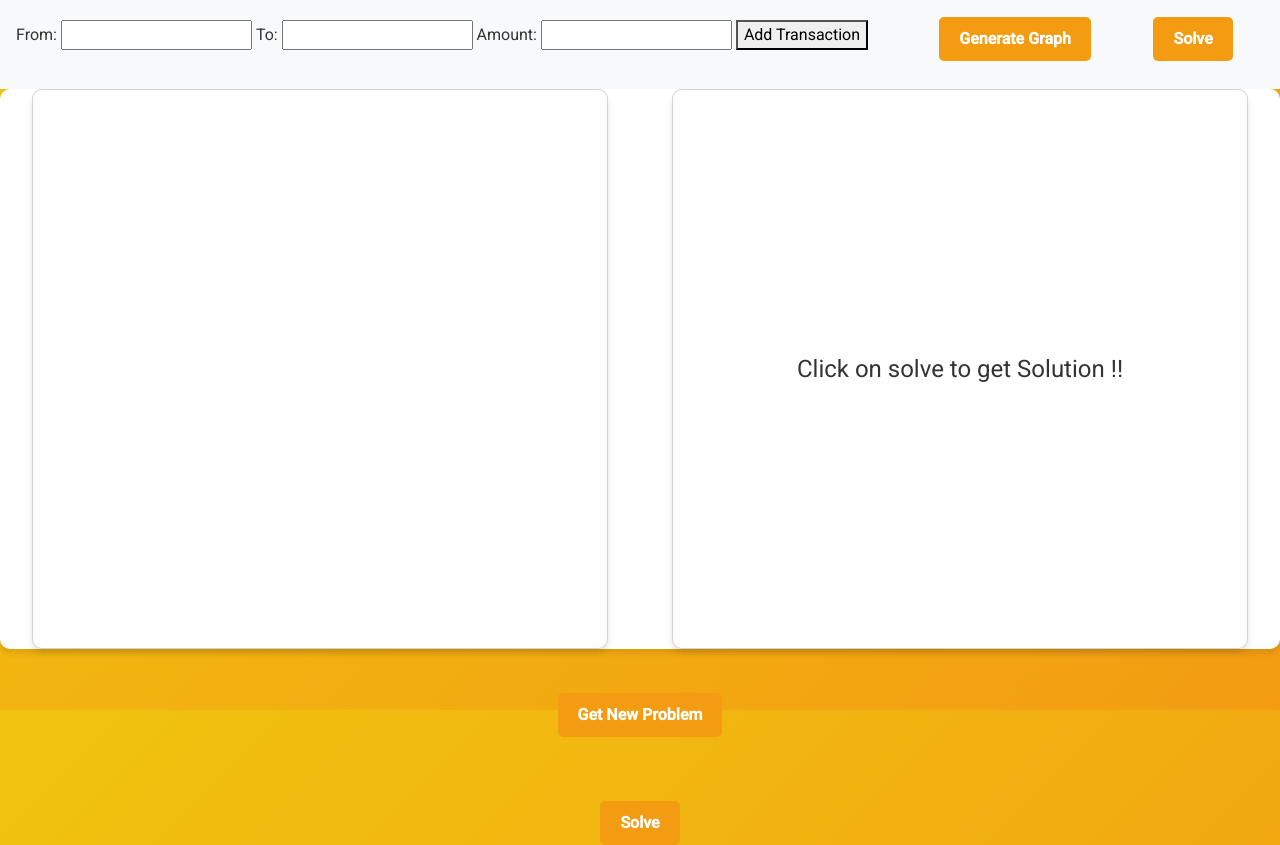
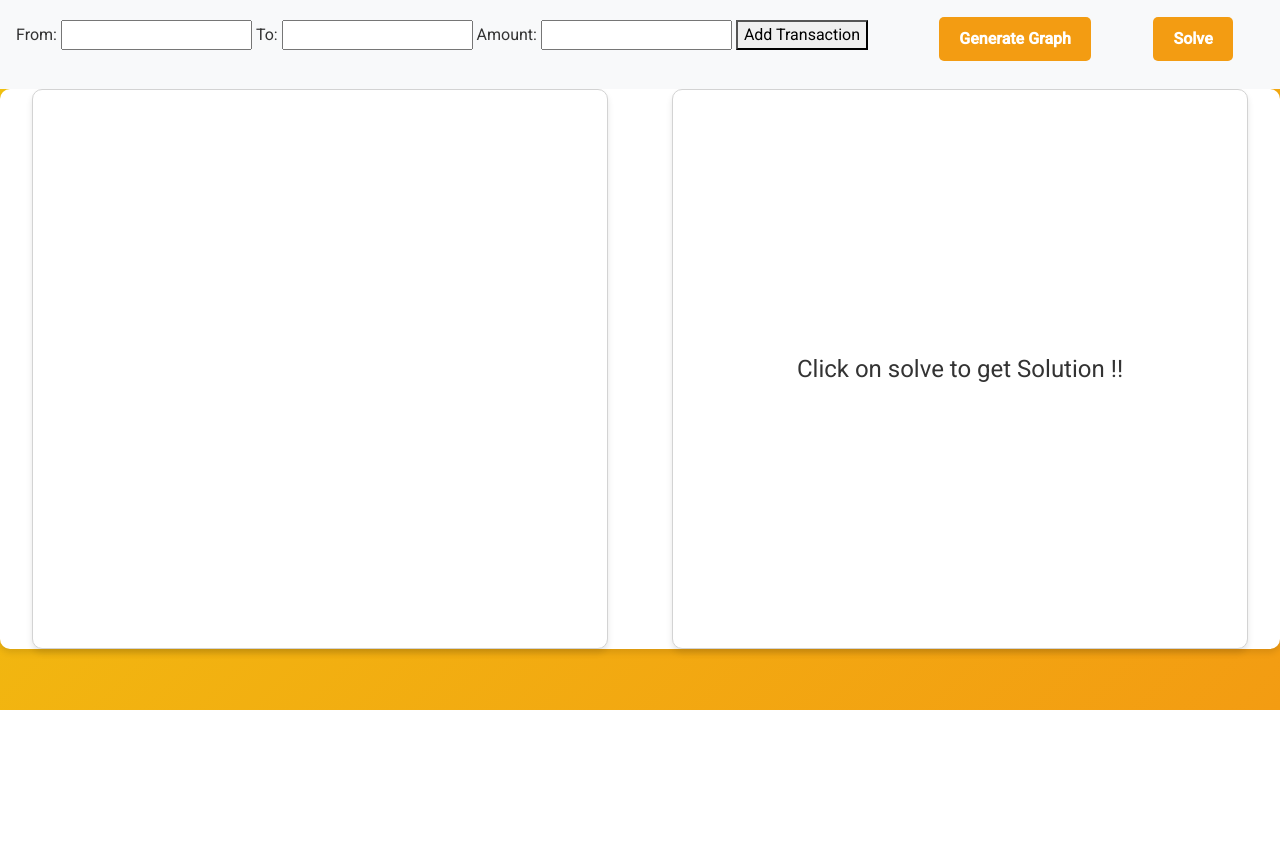
Before and after one commit to nishasingh-49/Splitwise_project, a plain HTML site: page index.html in a window 1280 px wide. Shown: the part 90-935 px from the top of the page. After the commit the page ends 800 px from the top, so only its background shows below. Drawn offline with nearby package versions, Linux system fonts and the light colour scheme.

Commit message:
Update index.html

```diff
--- a/index.html
+++ b/index.html
@@ -49,13 +49,5 @@
                 <div id="mynetwork2" style="display: none"></div>
             </div>
         </div>
-
-        <div>
-            <br>
-            <button type="button" class="btn btn-danger" id="generate-graph">Get New Problem</button>
-            <br>
-            <button type="button" class="btn btn-success" id="solve">Solve</button>
-        </div>
-
     </body>
 </html>
```
